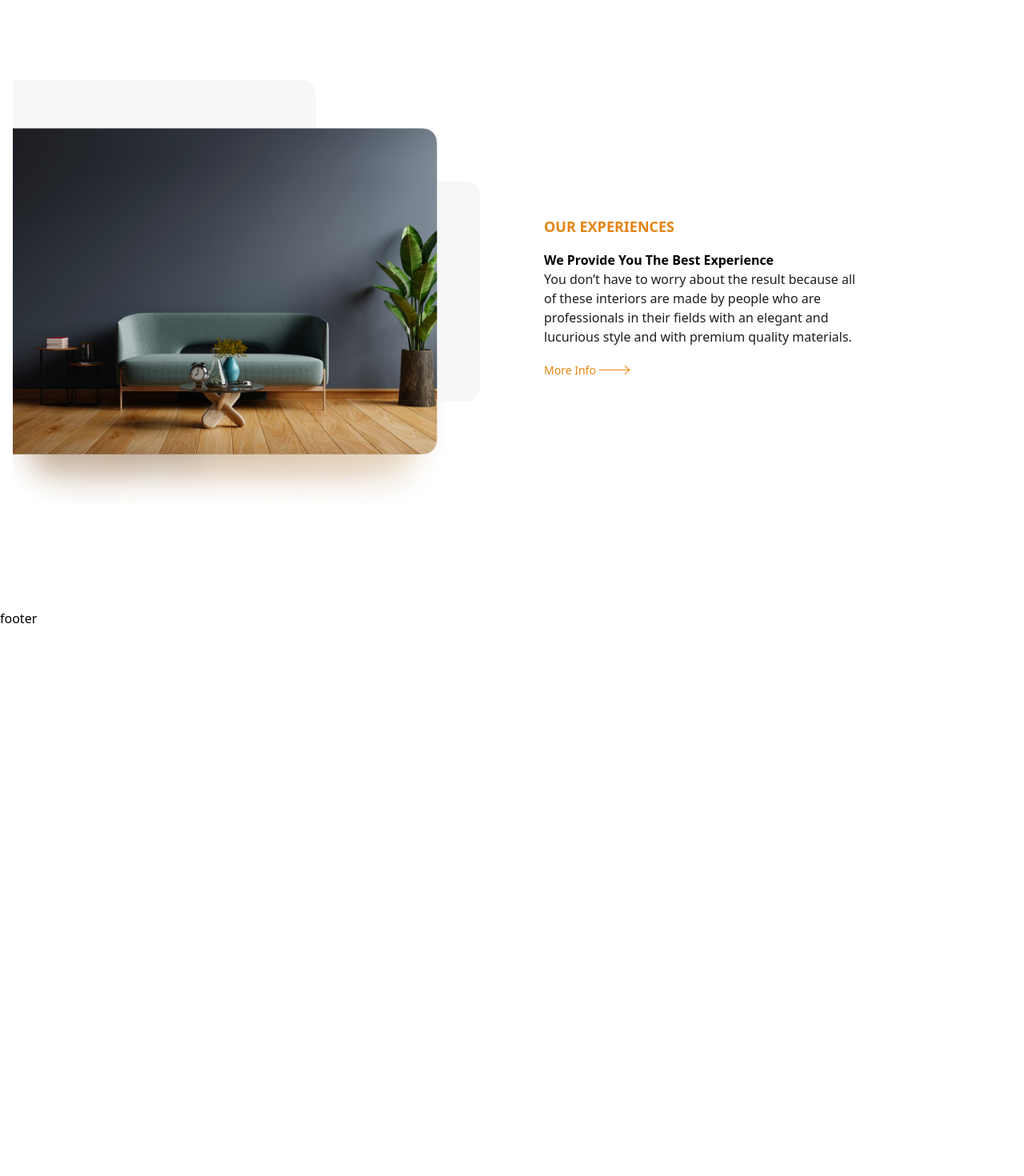
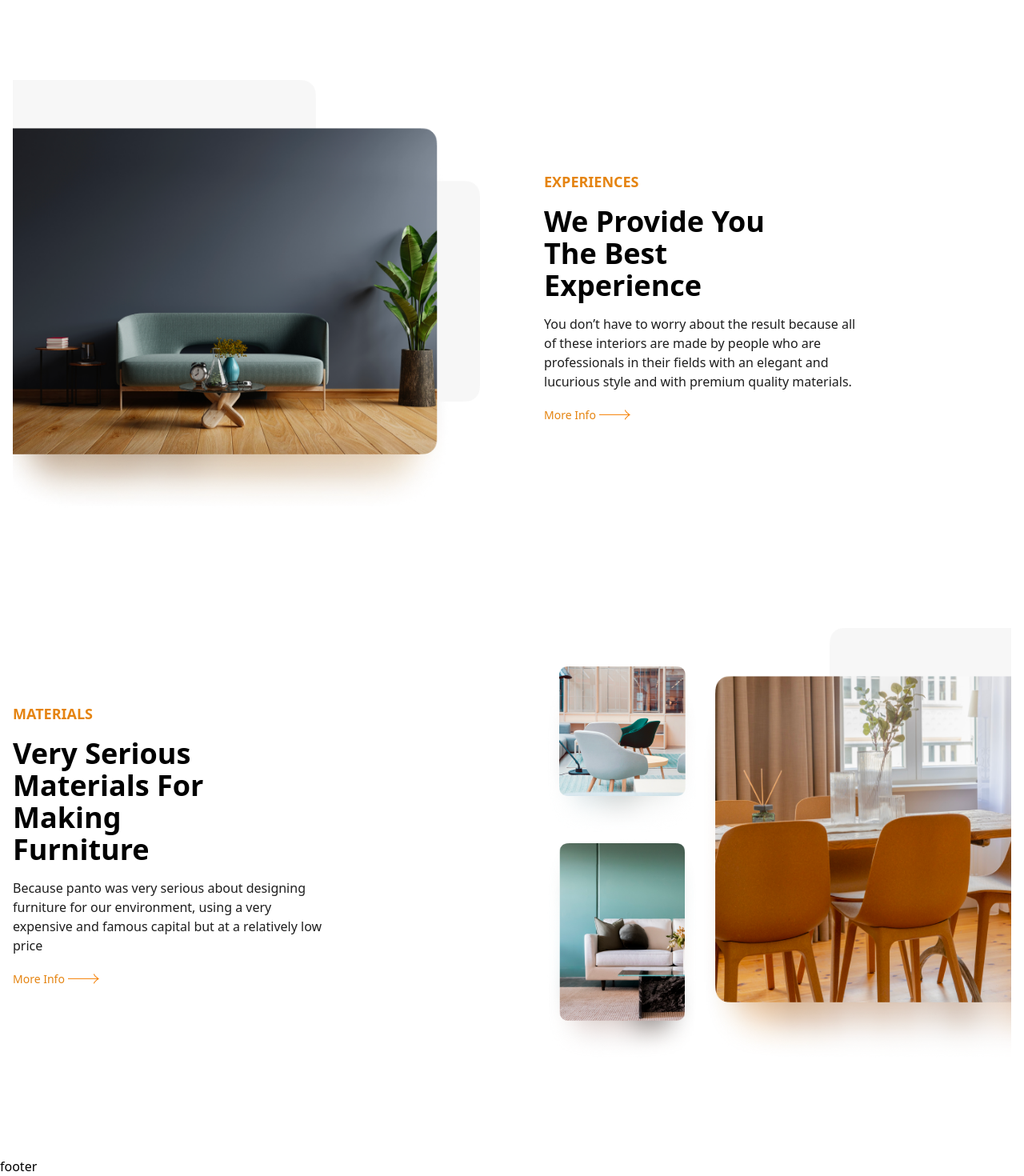
Before and after one commit to hridoy997/panto-furniture, a React (Vite) app: page / in a window 1280 px wide. Shown: the part 2062-3532 px from the top of the page at 80% size. Before the commit the page ends 2847 px from the top, so only its background shows below. Built offline with nearby package versions, Linux system fonts and the light colour scheme.

Commit message:
Materials section

```diff
--- a/src/Pages/Home/Experiences.jsx
+++ b/src/Pages/Home/Experiences.jsx
@@ -8,8 +8,8 @@
                 <img src={ExperiencesImg} className='w-full h-full ' alt="Experiences" srcset="" />
             </div>
             <div className="md:w-1/2 mx-auto">
-                <h3 className='uppercase text-lg font-semibold text-primary mb-4'>Our Experiences</h3>
-                <h2 className="capitalize text-4xlmb-4 font-bold md:w-1/2">we provide you the best experience</h2>
+                <h3 className='uppercase text-lg font-semibold text-primary mb-4'>Experiences</h3>
+                <h2 className="capitalize text-4xl mb-4 font-bold md:w-1/2">we provide you the best experience</h2>
                 <p className="text-secondary dark:text-white mb-5 md:w-2/3">You don’t have to worry about the result because all of these interiors are made by people who are professionals in their fields with an elegant and lucurious style and with premium quality materials.</p>
                 <Button text="More Info" />
             </div>
--- a/src/Pages/Home/Home.jsx
+++ b/src/Pages/Home/Home.jsx
@@ -1,6 +1,7 @@
 import Products from '../Shop/Products';
 import Experiences from './Experiences';
 import Hero from './Hero';
+import Materials from './Materials';
 import WhyChoosingUs from './WhyChoosingUs';
 
 const Home = () => {
@@ -10,6 +11,7 @@
             <WhyChoosingUs />
             <Products headLine="Best Selling Product" />
             <Experiences />
+            <Materials />
         </>
     )
 }
--- /dev/null
+++ b/src/Pages/Home/Materials.jsx
@@ -0,0 +1,28 @@
+import Button from '../../Components/Button/Button';
+import Material1 from '../../assets/material1.png';
+import Material2 from '../../assets/material2.png';
+import Material3 from '../../assets/material3.png';
+
+const Materials = () => {
+    return (
+        <section className='section-container my-24 flex flex-col md:flex-row items-center justify-between md:gap-20 gap-8'>
+            <div className="md:w-1/2 mx-auto">
+                <h3 className='uppercase text-lg font-semibold text-primary mb-4'>Materials</h3>
+                <h2 className="capitalize text-4xl mb-4 font-bold md:w-1/2">Very serious materials for making furniture</h2>
+                <p className="text-secondary dark:text-white mb-5 md:w-2/3">Because panto was very serious about designing furniture for our environment, using a very expensive and famous capital but at a relatively low price</p>
+                <Button text="More Info" />
+            </div>
+            <div className="md:w-1/2 grid grid-cols-2 md:grid-cols-3 md:items-end  items-center">
+                <div>
+                    <img src={Material1} className='' alt="Material 1" srcset="" />
+                    <img src={Material2} className='' alt="Material 2" srcset="" />
+                </div>
+                <div className='md:col-span-2 col-span-1'>
+                    <img src={Material3} className='w-full md:h-[541px]' alt="Material 3" srcset="" />
+                </div>
+            </div>
+        </section>
+    );
+};
+
+export default Materials;
```
